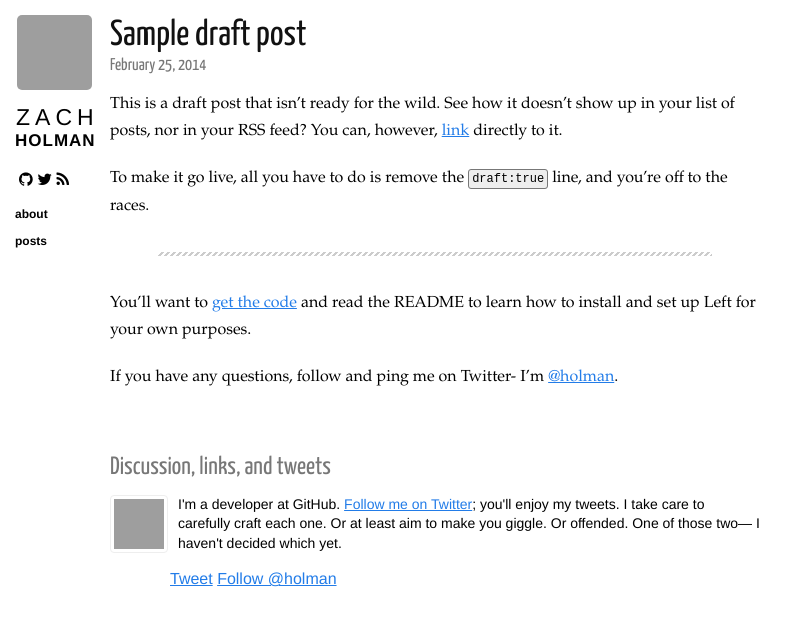
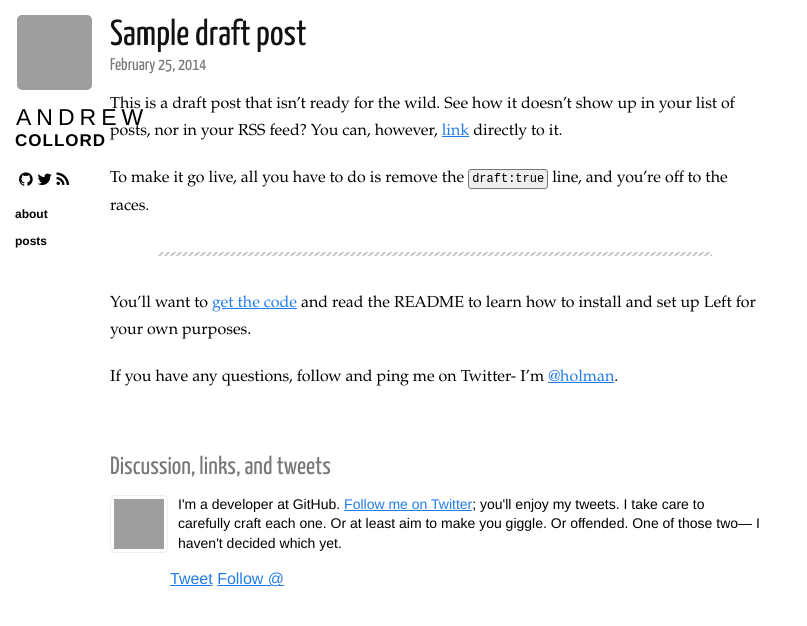
Before and after one commit to acollord/acollord.github.io, a Jekyll site: the page built from _posts/2014-02-25-draft.markdown, in a window 1280 px wide, cut to the strip 0-626 px from the top of the page. Shown: the whole strip, without its empty margins (0-807 px from the left). Built offline with Jekyll 4.4.1, drawn with Linux system fonts in a browser that asks for light colours; nearby versions of some CDN libraries; Markdown is read by kramdown in place of the engine named in the settings; comment, search, counter and statistics services are not loaded; grey boxes are pictures that could not be loaded.

Commit message:
Changing the owners name

```diff
--- a/_config.yml
+++ b/_config.yml
@@ -6,7 +6,7 @@ rdiscount:
 gems:
   - jekyll-sitemap
 
-name: Zach Holman
-url: http://zachholman.com
+name: Andrew Collord
+url: http://collord.org
 description: A fantastic blog that is fantastic.
-twitter: holman
+# twitter: holman
```
